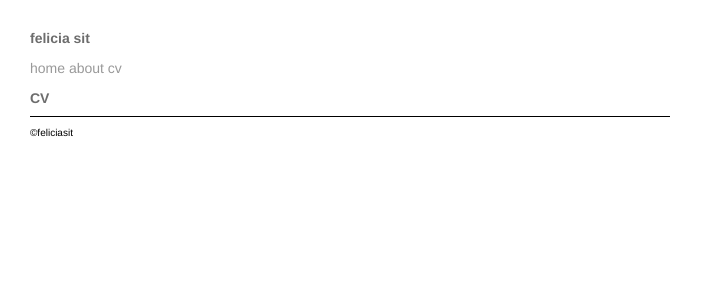
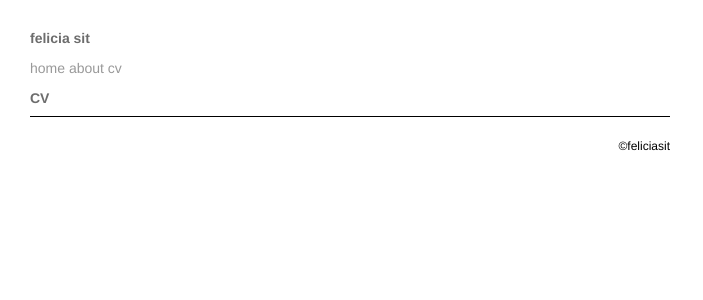
Before and after one commit to feliciasit/feliciasit.github.io, a Jekyll site: the page built from cv/index.html, in a window 1280 px wide. Shown: the top 300 px of the page, without its empty margins (0-703 px from the left). Built offline with Jekyll 4.4.1, drawn with Linux system fonts in a browser that asks for light colours.

Commit message:
Update default.html

```diff
--- a/_layouts/default.html
+++ b/_layouts/default.html
@@ -26,7 +26,7 @@
 
 
 			<footer>
-			©feliciasit
+				<p align="right">©feliciasit</p>
 			</footer>
 
 		</body>
```
